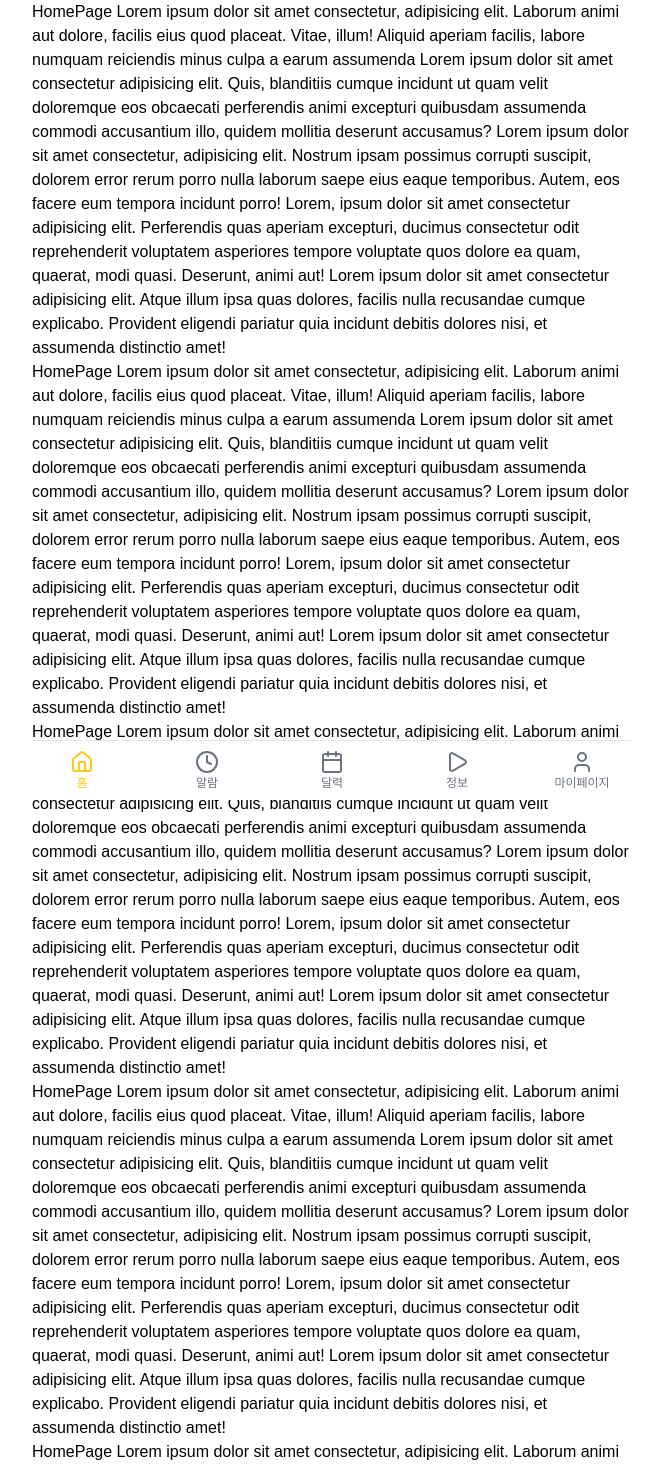
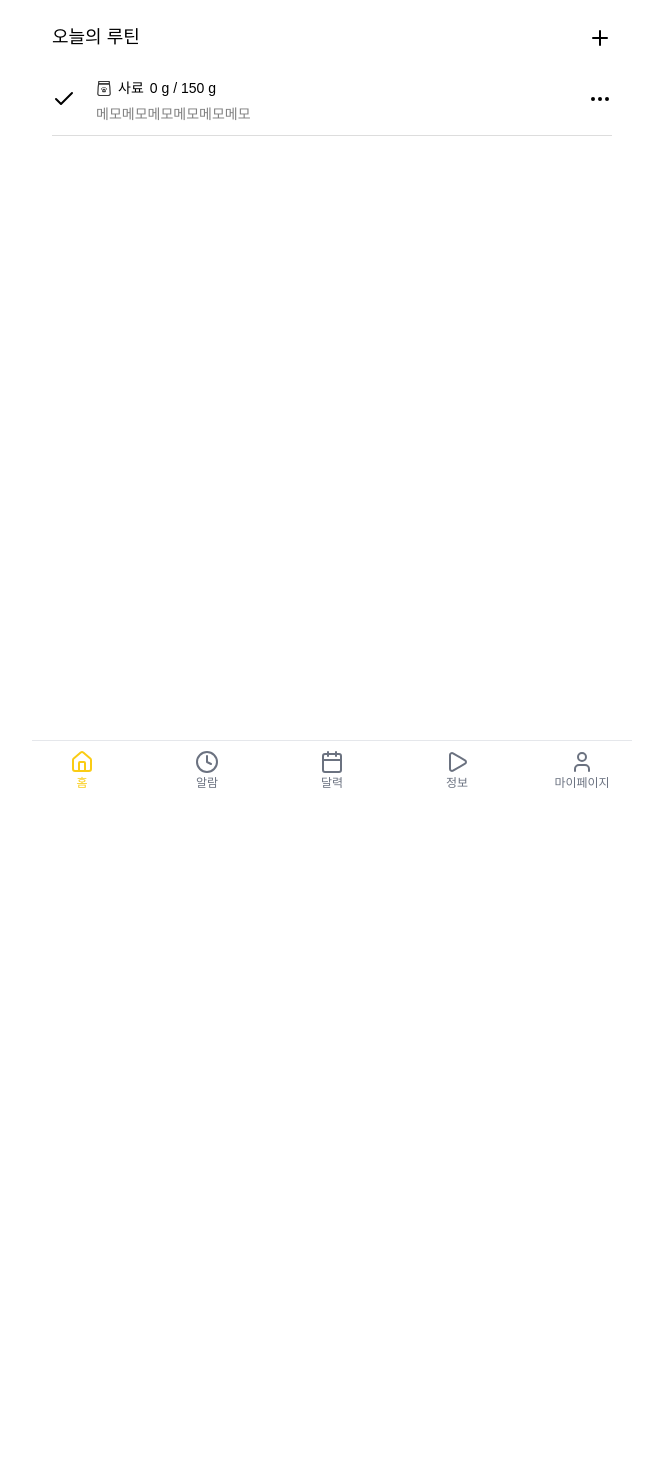
Before and after one commit to JECT-Study/PetFit-3rd-FE, a React (Vite) app: page / in a window 1280 px wide. Shown: the top 1467 px of the page, without its empty margins (308-968 px from the left). After the commit the page ends 800 px from the top, so only its background shows below. Built offline with nearby package versions, Linux system fonts and the light colour scheme.

Commit message:
feat: Routine, RoutineItem 추가 (임시 데이터활용)

```diff
--- /dev/null
+++ b/src/features/routine/Routine.tsx
@@ -0,0 +1,36 @@
+import { Plus } from 'lucide-react';
+import { useNavigate } from 'react-router-dom';
+import styled from 'styled-components';
+
+import { RoutineItem } from '@/features/routine/RoutineItem';
+
+export const Routine = () => {
+  const navigate = useNavigate();
+
+  return (
+    <Container>
+      <RoutineTitleContainer>
+        <RoutineTitle>오늘의 루틴</RoutineTitle>
+        <button onClick={() => navigate('/slot')}>
+          <Plus />
+        </button>
+      </RoutineTitleContainer>
+      <RoutineItem />
+    </Container>
+  );
+};
+
+const Container = styled.div`
+  padding: 12px 20px;
+`;
+
+const RoutineTitleContainer = styled.div`
+  display: flex;
+  justify-content: space-between;
+  padding: 12px 0;
+`;
+
+const RoutineTitle = styled.div`
+  font-size: 18px;
+  font-weight: 600;
+`;
--- /dev/null
+++ b/src/features/routine/RoutineItem.tsx
@@ -0,0 +1,77 @@
+import { Ellipsis, Check } from 'lucide-react';
+import styled from 'styled-components';
+
+import meal from '@/assets/icons/meal.svg';
+
+export const RoutineItem = () => {
+  const SLOT_ITEMS = [
+    {
+      id: 'meal',
+      label: '사료',
+      icon: meal,
+      unit: 'g',
+      placeholder: '정해진 하루 사료의 양을 입력해주세요.',
+    },
+  ];
+  return (
+    <div>
+      {SLOT_ITEMS.map(({ id, label, icon, unit }) => (
+        <Container key={id}>
+          <ItemContainer>
+            <Check />
+
+            <MainInfoContainer>
+              <MainInfo>
+                <img src={icon} />
+                <TitleText>{label}</TitleText>
+                <AmountText>
+                  0 {unit} / 150 {unit}
+                </AmountText>
+              </MainInfo>
+
+              <MemoInfo>메모메모메모메모메모메모</MemoInfo>
+            </MainInfoContainer>
+          </ItemContainer>
+
+          <NoteButton>
+            <Ellipsis />
+          </NoteButton>
+        </Container>
+      ))}
+    </div>
+  );
+};
+
+const Container = styled.div`
+  display: flex;
+  justify-content: space-between;
+  border-bottom: 1px #dddddd solid;
+  align-items: center;
+`;
+
+const ItemContainer = styled.div`
+  display: flex;
+  align-items: center;
+  gap: 20px;
+  margin: 10px 0;
+`;
+const MainInfoContainer = styled.div`
+  gap: 5px;
+`;
+
+const TitleText = styled.div`
+  font-weight: 500;
+`;
+const AmountText = styled.div``;
+const MainInfo = styled.div`
+  display: flex;
+  margin: 5px 0;
+  gap: 6px;
+  font-size: 14px;
+`;
+
+const MemoInfo = styled.div`
+  font-size: 14px;
+  color: gray;
+`;
+const NoteButton = styled.div``;
--- a/src/pages/HomePage.tsx
+++ b/src/pages/HomePage.tsx
@@ -1,84 +1,9 @@
+import { Routine } from '@/features/routine/Routine';
+
 export const HomePage = () => {
   return (
     <div>
-      <div>
-        HomePage Lorem ipsum dolor sit amet consectetur, adipisicing elit. Laborum animi aut dolore,
-        facilis eius quod placeat. Vitae, illum! Aliquid aperiam facilis, labore numquam reiciendis
-        minus culpa a earum assumenda Lorem ipsum dolor sit amet consectetur adipisicing elit. Quis,
-        blanditiis cumque incidunt ut quam velit doloremque eos obcaecati perferendis animi
-        excepturi quibusdam assumenda commodi accusantium illo, quidem mollitia deserunt accusamus?
-        Lorem ipsum dolor sit amet consectetur, adipisicing elit. Nostrum ipsam possimus corrupti
-        suscipit, dolorem error rerum porro nulla laborum saepe eius eaque temporibus. Autem, eos
-        facere eum tempora incidunt porro! Lorem, ipsum dolor sit amet consectetur adipisicing elit.
-        Perferendis quas aperiam excepturi, ducimus consectetur odit reprehenderit voluptatem
-        asperiores tempore voluptate quos dolore ea quam, quaerat, modi quasi. Deserunt, animi aut!
-        Lorem ipsum dolor sit amet consectetur adipisicing elit. Atque illum ipsa quas dolores,
-        facilis nulla recusandae cumque explicabo. Provident eligendi pariatur quia incidunt debitis
-        dolores nisi, et assumenda distinctio amet!
-      </div>
-      <div>
-        HomePage Lorem ipsum dolor sit amet consectetur, adipisicing elit. Laborum animi aut dolore,
-        facilis eius quod placeat. Vitae, illum! Aliquid aperiam facilis, labore numquam reiciendis
-        minus culpa a earum assumenda Lorem ipsum dolor sit amet consectetur adipisicing elit. Quis,
-        blanditiis cumque incidunt ut quam velit doloremque eos obcaecati perferendis animi
-        excepturi quibusdam assumenda commodi accusantium illo, quidem mollitia deserunt accusamus?
-        Lorem ipsum dolor sit amet consectetur, adipisicing elit. Nostrum ipsam possimus corrupti
-        suscipit, dolorem error rerum porro nulla laborum saepe eius eaque temporibus. Autem, eos
-        facere eum tempora incidunt porro! Lorem, ipsum dolor sit amet consectetur adipisicing elit.
-        Perferendis quas aperiam excepturi, ducimus consectetur odit reprehenderit voluptatem
-        asperiores tempore voluptate quos dolore ea quam, quaerat, modi quasi. Deserunt, animi aut!
-        Lorem ipsum dolor sit amet consectetur adipisicing elit. Atque illum ipsa quas dolores,
-        facilis nulla recusandae cumque explicabo. Provident eligendi pariatur quia incidunt debitis
-        dolores nisi, et assumenda distinctio amet!
-      </div>
-      <div>
-        HomePage Lorem ipsum dolor sit amet consectetur, adipisicing elit. Laborum animi aut dolore,
-        facilis eius quod placeat. Vitae, illum! Aliquid aperiam facilis, labore numquam reiciendis
-        minus culpa a earum assumenda Lorem ipsum dolor sit amet consectetur adipisicing elit. Quis,
-        blanditiis cumque incidunt ut quam velit doloremque eos obcaecati perferendis animi
-        excepturi quibusdam assumenda commodi accusantium illo, quidem mollitia deserunt accusamus?
-        Lorem ipsum dolor sit amet consectetur, adipisicing elit. Nostrum ipsam possimus corrupti
-        suscipit, dolorem error rerum porro nulla laborum saepe eius eaque temporibus. Autem, eos
-        facere eum tempora incidunt porro! Lorem, ipsum dolor sit amet consectetur adipisicing elit.
-        Perferendis quas aperiam excepturi, ducimus consectetur odit reprehenderit voluptatem
-        asperiores tempore voluptate quos dolore ea quam, quaerat, modi quasi. Deserunt, animi aut!
-        Lorem ipsum dolor sit amet consectetur adipisicing elit. Atque illum ipsa quas dolores,
-        facilis nulla recusandae cumque explicabo. Provident eligendi pariatur quia incidunt debitis
-        dolores nisi, et assumenda distinctio amet!
-      </div>
-      <div>
-        HomePage Lorem ipsum dolor sit amet consectetur, adipisicing elit. Laborum animi aut dolore,
-        facilis eius quod placeat. Vitae, illum! Aliquid aperiam facilis, labore numquam reiciendis
-        minus culpa a earum assumenda Lorem ipsum dolor sit amet consectetur adipisicing elit. Quis,
-        blanditiis cumque incidunt ut quam velit doloremque eos obcaecati perferendis animi
-        excepturi quibusdam assumenda commodi accusantium illo, quidem mollitia deserunt accusamus?
-        Lorem ipsum dolor sit amet consectetur, adipisicing elit. Nostrum ipsam possimus corrupti
-        suscipit, dolorem error rerum porro nulla laborum saepe eius eaque temporibus. Autem, eos
-        facere eum tempora incidunt porro! Lorem, ipsum dolor sit amet consectetur adipisicing elit.
-        Perferendis quas aperiam excepturi, ducimus consectetur odit reprehenderit voluptatem
-        asperiores tempore voluptate quos dolore ea quam, quaerat, modi quasi. Deserunt, animi aut!
-        Lorem ipsum dolor sit amet consectetur adipisicing elit. Atque illum ipsa quas dolores,
-        facilis nulla recusandae cumque explicabo. Provident eligendi pariatur quia incidunt debitis
-        dolores nisi, et assumenda distinctio amet!
-      </div>
-      <div>
-        HomePage Lorem ipsum dolor sit amet consectetur, adipisicing elit. Laborum animi aut dolore,
-        facilis eius quod placeat. Vitae, illum! Aliquid aperiam facilis, labore numquam reiciendis
-        minus culpa a earum assumenda Lorem ipsum dolor sit amet consectetur adipisicing elit. Quis,
-        blanditiis cumque incidunt ut quam velit doloremque eos obcaecati perferendis animi
-        excepturi quibusdam assumenda commodi accusantium illo, quidem mollitia deserunt accusamus?
-        Lorem ipsum dolor sit amet consectetur, adipisicing elit. Nostrum ipsam possimus corrupti
-        suscipit, dolorem error rerum porro nulla laborum saepe eius eaque temporibus. Autem, eos
-        facere eum tempora incidunt porro! Lorem, ipsum dolor sit amet consectetur adipisicing elit.
-        Perferendis quas aperiam excepturi, ducimus consectetur odit reprehenderit voluptatem
-        asperiores tempore voluptate quos dolore ea quam, quaerat, modi quasi. Deserunt, animi aut!
-        Lorem ipsum dolor sit amet consectetur adipisicing elit. Atque illum ipsa quas dolores,
-        facilis nulla recusandae cumque explicabo. Provident eligendi pariatur quia incidunt debitis
-        dolores nisi, et assumenda distinctio amet!
-      </div>
-      <div style={{ width: 320, backgroundColor: 'red', overflowWrap: 'break-word' }}>
-        320320320320320320320320320320320320320320320320320320320320320320320320320
-      </div>
+      <Routine />
     </div>
   );
 };
```
Also changed, not shown: src/features/routine/RoutineNoteModal.tsx (added).
